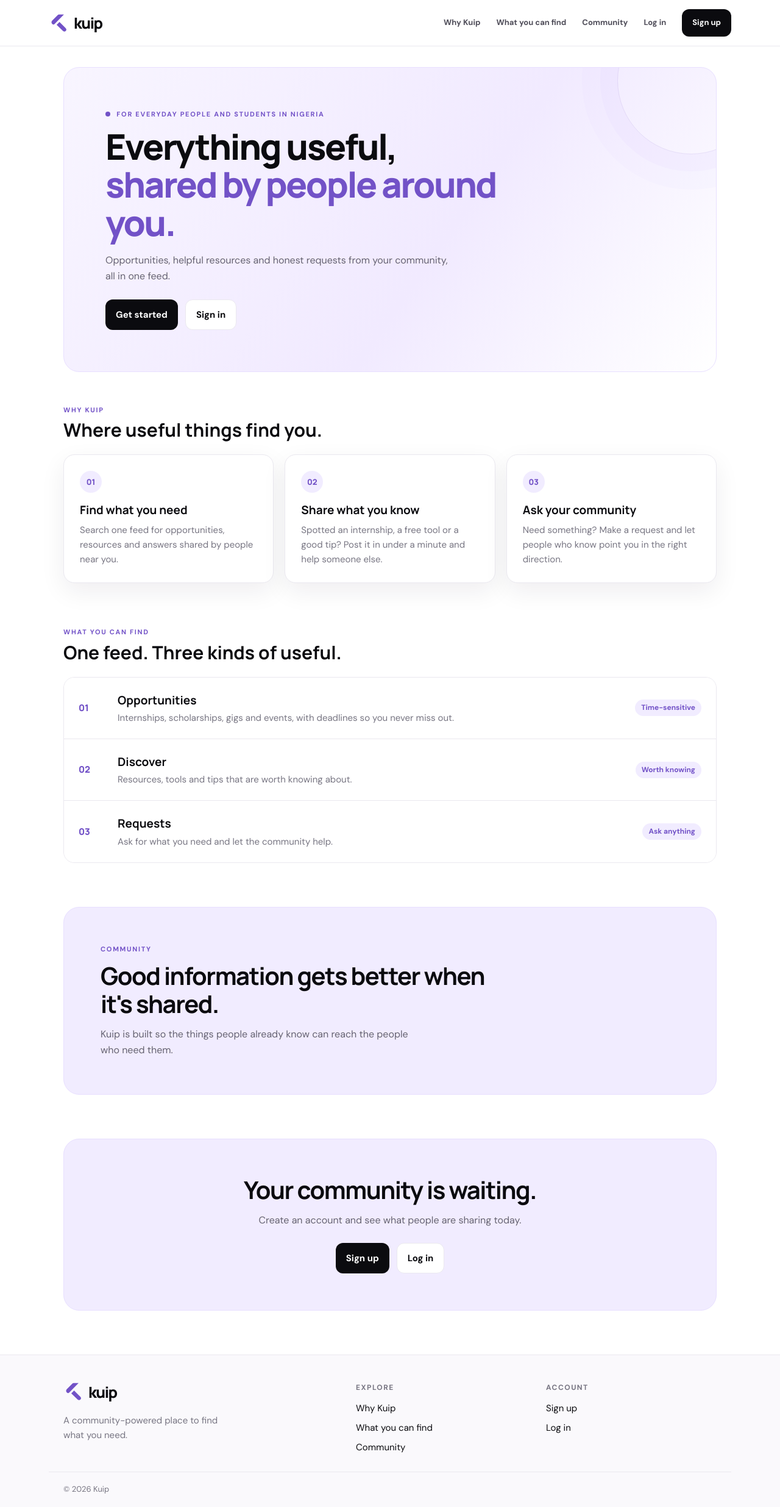
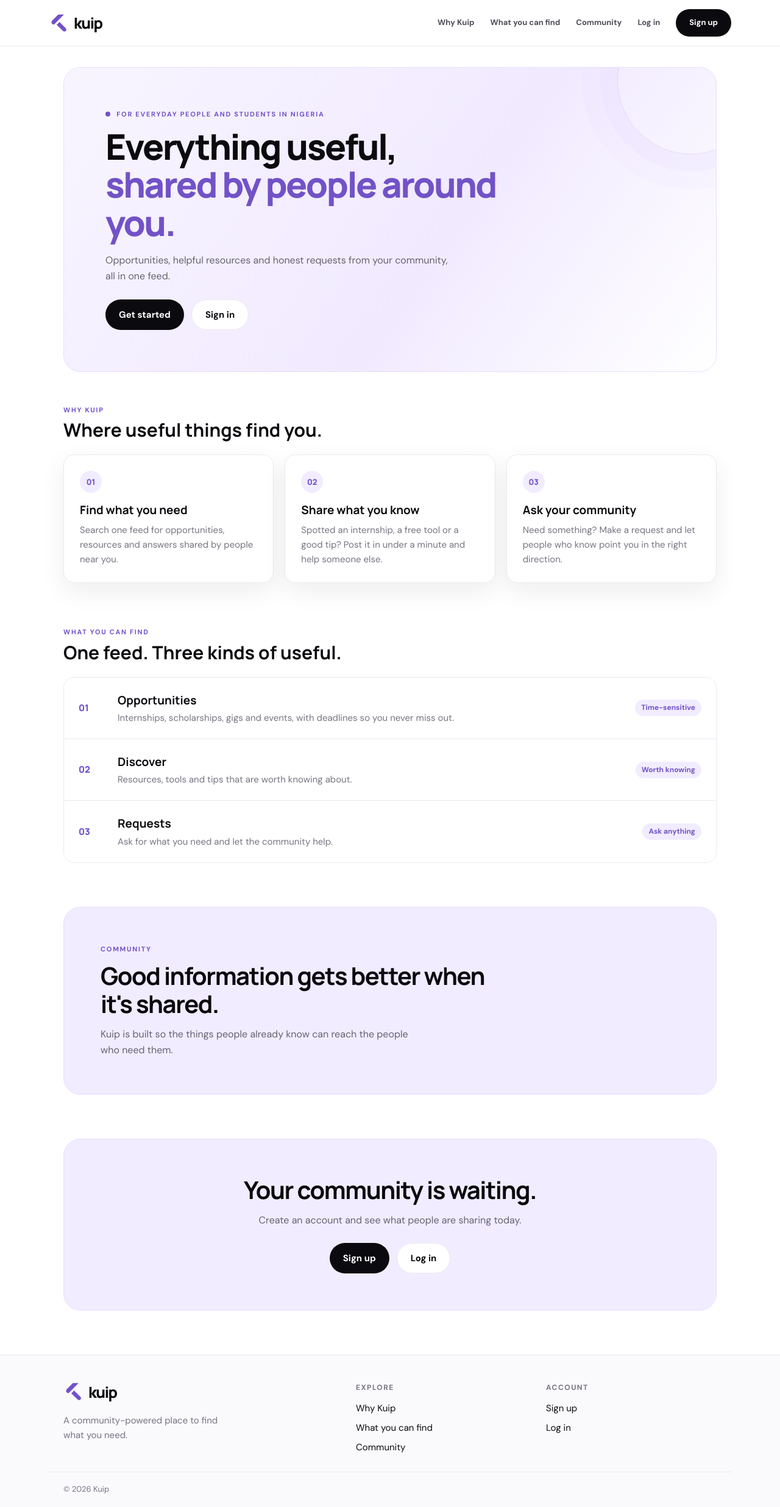
Before and after one commit to BNJMN101/kuip, a Django app: page / in a window 1280 px wide. Shown: the whole page at 61% size. Run offline with Django 5.2, Linux system fonts and the light colour scheme.

Commit message:
Redesign: foudnation tokens and pill buttons

```diff
--- a/static/css/styles.css
+++ b/static/css/styles.css
@@ -296,3 +296,38 @@
 @media (max-width: 560px) {
   .nav-user-name { display: none; }
 }
+
+/* ===== Redesign: foundation ===== */
+:root {
+  --radius-lg: 28px;
+  --radius-pill: 999px;
+  --panel: #F6F4FB;
+  --ink-soft: #4F4D59;
+  --space-1: 4px;  --space-2: 8px;  --space-3: 12px; --space-4: 16px;
+  --space-5: 24px; --space-6: 32px; --space-7: 48px; --space-8: 72px;
+  --ease: cubic-bezier(.2, .7, .2, 1);
+  --speed: .2s;
+}
+
+/* One shape for every button */
+.nav-cta, .button-dark, .button-light, .button-primary, button[type="submit"] {
+  border-radius: var(--radius-pill);
+  padding: 12px 22px;
+  transition: background var(--speed) var(--ease), color var(--speed) var(--ease),
+              border-color var(--speed) var(--ease), transform var(--speed) var(--ease);
+}
+
+/* Softer, bigger panels */
+.hero, .community-band { border-radius: var(--radius-lg); }
+
+/* Pill search bar */
+.search-form { border-radius: var(--radius-pill); padding-left: 22px; }
+
+/* Respect people who turn animations off */
+@media (prefers-reduced-motion: reduce) {
+  *, *::before, *::after {
+    animation: none !important;
+    transition: none !important;
+    scroll-behavior: auto !important;
+  }
+}
```
